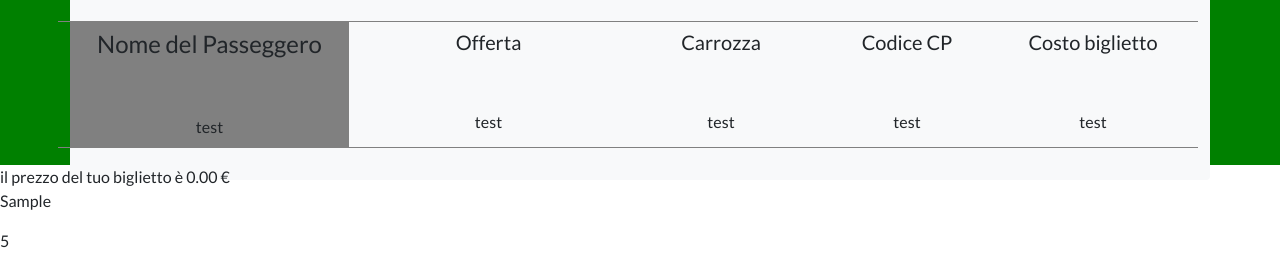
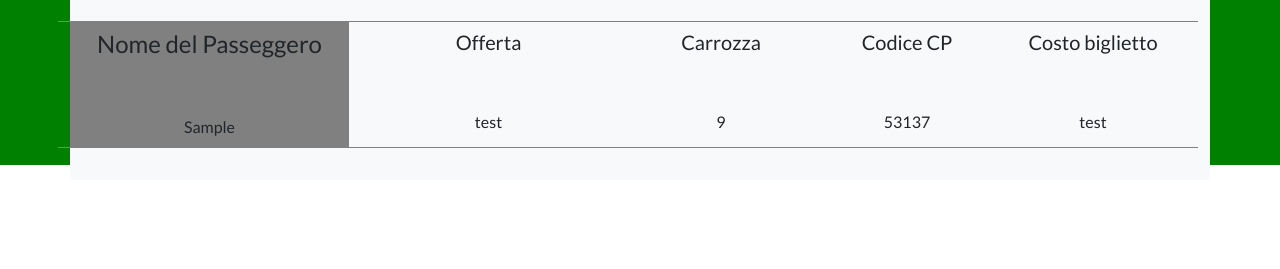
Before and after one commit to NuvoloniM/js-biglietto-treno-form, a plain HTML site: page index.html in a window 1280 px wide. Both pictures are taken after typing "Sample", "5" into the empty fields and a click on the button "Calcola". Shown: the part 635-904 px from the top of the page. After the commit the page ends 815 px from the top, so only its background shows below. Drawn offline with nearby package versions, Linux system fonts and the light colour scheme.

Commit message:
Generatore numeri casuali per carrozza e codice

```diff
--- a/asset/app.js
+++ b/asset/app.js
@@ -6,13 +6,27 @@ let ageInput = document.getElementById('age');
 // variabile per selezionare il bottone submit
 let submitBtn = document.getElementById('button');
 
-//seleziono il div del biglietto
-let biglietto = document.getElementById('biglietto');
+//seleziono i div del biglietto
+//nome passeggero
+let passenger = document.getElementById('passenger');
+//promozione
+let promo = document.getElementById('promo');
+//carrozza
+let cab = document.getElementById('cab');
+//codice CP
+let code = document.getElementById('code');
+//prezzo biglietto
+let price = document.getElementById('price');
 
 // calcolo il prezzo base del biglietto dati i chilometri
 let tax = 0.21;
 let total = tax * distanceInput.value;
 
+//numeri casuali per la carrozza del treno (tra 1 e 9)
+let randCab = Math.floor(Math.random()*9) + 1;
+
+//numeri casuali per il Codice CP
+let randCP = Math.floor(Math.random()*99999) + 1;
 
 //creo evento ' al click calcolo prezzo'
 submitBtn.addEventListener('click', calcPrice);
@@ -24,7 +38,9 @@ submitBtn.addEventListener('click', saveData);
 
 //creo funzione per stampare il biglietto coi dati
 function saveData() {
-   biglietto.innerHTML += `<p> ${nameInput.value} </p> <p> ${distanceInput.value} </p>`;
+    passenger.innerHTML = `${nameInput.value}`;
+    cab.innerHTML = `${randCab}`;
+    code.innerHTML = `${randCP}`
 }
 
 //creo funzione per calcolare il prezzo del biglietto
--- a/index.html
+++ b/index.html
@@ -125,9 +125,6 @@
                 </div>
             </div>
         </section>
-        <section>
-            <div id="biglietto"></div>
-        </section>
     </main>
     <script type="text/javascript" src="./asset/app.js"></script>
     <script src="https://cdn.jsdelivr.net/npm/bootstrap@5.1.3/dist/js/bootstrap.bundle.min.js" integrity="sha384-ka7Sk0Gln4gmtz2MlQnikT1wXgYsOg+OMhuP+IlRH9sENBO0LRn5q+8nbTov4+1p" crossorigin="anonymous"></script>
```
